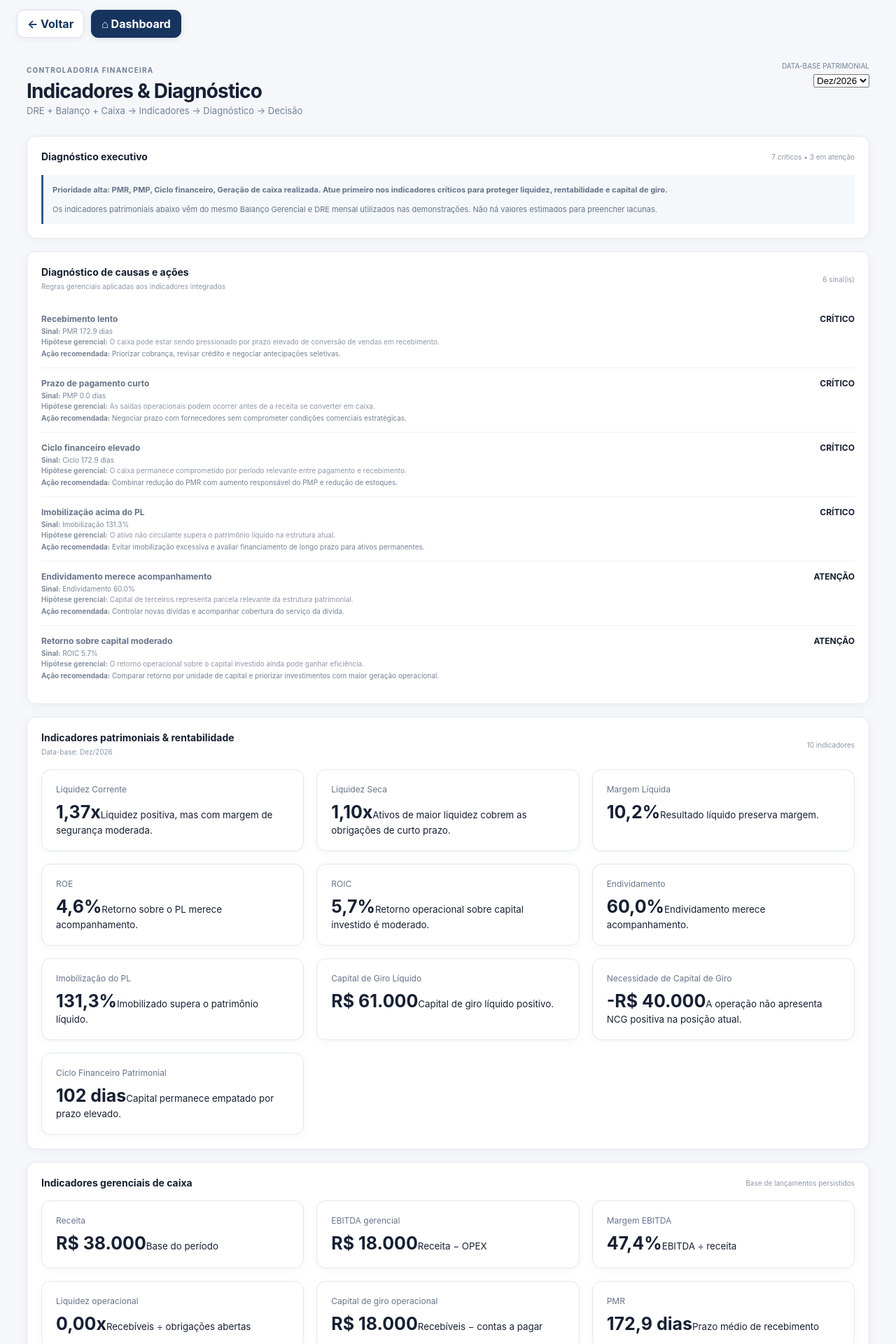
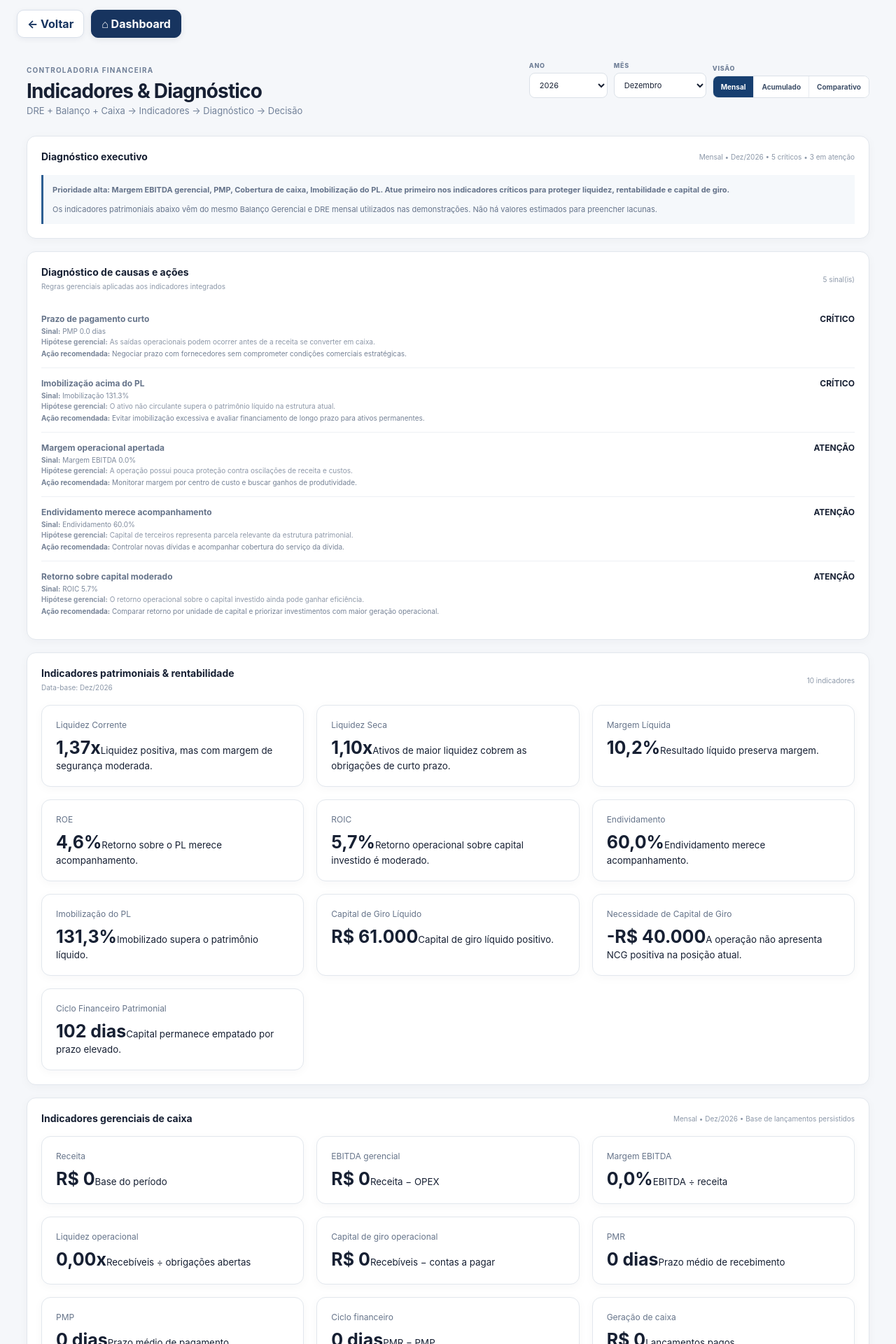
Before and after one commit to cardoso4009-byte/bp-financeiro-bi, a Next.js app: page /indicadores in a window 1280 px wide. Shown: the top 1920 px of the page at 70% size. Built offline with nearby package versions, Linux system fonts and the light colour scheme.

Commit message:
feat: padroniza periodo em indicadores

```diff
--- a/app/indicadores/page.tsx
+++ b/app/indicadores/page.tsx
@@ -5,24 +5,40 @@ import { readFinancialSource } from '@/lib/financial-source'
 import { calculateFinancialIndicators, buildAccountingIndicatorCards, diagnosticSummary, type IndicatorTone } from '@/lib/financial-indicators'
 import { buildFinancialDiagnosis, type DiagnosisSeverity } from '@/lib/financial-diagnosis'
 import { monthlyBalance } from '@/lib/monthly-data'
+import ReportPeriodFilter from '@/components/report-period-filter'
+import type { ReportPeriod } from '@/lib/report-period'
 
 const brl = (n: number) => n.toLocaleString('pt-BR', { style: 'currency', currency: 'BRL', maximumFractionDigits: 0 })
 const pct = (n: number) => `${(n * 100).toFixed(1).replace('.', ',')}%`
 const num = (n: number) => n.toLocaleString('pt-BR', { maximumFractionDigits: 1 })
 const ratio = (n: number) => `${n.toFixed(2).replace('.', ',')}x`
 const fmt = (n: number, unit: string) => unit === 'currency' ? brl(n) : unit === 'percent' ? pct(n) : unit === 'days' ? `${num(n)} dias` : ratio(n)
-const months = monthlyBalance.map((m, i) => ({ key: String(i), label: `${m.month}/2026` }))
 
 export default function IndicadoresPage() {
-  const [sourceMonth, setSourceMonth] = useState(String(monthlyBalance.length - 1))
+  const [period, setPeriod] = useState<ReportPeriod>({ year: 2026, month: 12, view: 'mensal' })
   const source = useMemo(() => readFinancialSource(), [])
-  const data = useMemo(() => calculateFinancialIndicators(source.entries), [source.entries])
-  const accounting = useMemo(() => buildAccountingIndicatorCards(Number(sourceMonth)), [sourceMonth])
+  const periodEntries = useMemo(() => source.entries.filter(e => {
+    const c = e.competence || e.date.slice(0, 7)
+    const start = `${period.year}-${String(period.view === 'mensal' ? period.month : 1).padStart(2, '0')}`
+    const end = `${period.year}-${String(period.month).padStart(2, '0')}`
+    return c >= start && c <= end
+  }), [source.entries, period])
+  const previousEntries = useMemo(() => {
+    const prevMonth = period.month === 1 ? 12 : period.month - 1
+    const prevYear = period.month === 1 ? period.year - 1 : period.year
+    const key = `${prevYear}-${String(prevMonth).padStart(2, '0')}`
+    return source.entries.filter(e => (e.competence || e.date.slice(0, 7)) === key)
+  }, [source.entries, period])
+  const data = useMemo(() => calculateFinancialIndicators(periodEntries), [periodEntries])
+  const previousData = useMemo(() => calculateFinancialIndicators(previousEntries), [previousEntries])
+  const accountingIndex = Math.max(0, Math.min(period.month - 1, monthlyBalance.length - 1))
+  const accounting = useMemo(() => buildAccountingIndicatorCards(accountingIndex), [accountingIndex])
   const diagnoses = useMemo(() => buildFinancialDiagnosis(accounting.snapshot, data.indicators), [accounting.snapshot, data.indicators])
   const margin = data.revenue ? data.ebitda / data.revenue : 0
   const critical = accounting.cards.filter(i => i.tone === 'critical').length + data.indicators.filter(i => i.tone === 'critical').length
   const attention = accounting.cards.filter(i => i.tone === 'attention').length + data.indicators.filter(i => i.tone === 'attention').length
-  const balance = monthlyBalance[Number(sourceMonth)] ?? monthlyBalance[monthlyBalance.length - 1]
+  const balance = monthlyBalance[accountingIndex] ?? monthlyBalance[monthlyBalance.length - 1]
+  const periodLabel = period.view === 'mensal' ? `Mensal • ${balance.month}/${period.year}` : period.view === 'acumulado' ? `Acumulado • Jan–${balance.month}/${period.year}` : `Comparativo • ${balance.month}/${period.year} × mês anterior`
 
   return (
     <main className="content" style={{ marginLeft: 0, width: '100%', maxWidth: 1450, margin: '0 auto' }}>
@@ -32,40 +48,41 @@ export default function IndicadoresPage() {
           <h1>Indicadores & Diagnóstico</h1>
           <p>DRE + Balanço + Caixa → Indicadores → Diagnóstico → Decisão</p>
         </div>
-        <div style={{ display: 'grid', gap: 6, justifyItems: 'end' }}>
-          <span style={{ fontSize: 10, color: '#718098' }}>DATA-BASE PATRIMONIAL</span>
-          <select value={sourceMonth} onChange={e => setSourceMonth(e.target.value)}>
-            {months.map(m => <option key={m.key} value={m.key}>{m.label}</option>)}
-          </select>
-        </div>
+        <ReportPeriodFilter value={period} onChange={setPeriod} years={[2026]} />
       </header>
 
       {source.errors.length > 0 && <div className="panel" style={{ marginBottom: 16 }}><strong>Atenção à base:</strong> {source.errors.join(' ')}</div>}
 
       <section className="panel wide" style={{ marginBottom: 18 }}>
-        <div className="panel-title"><h2>Diagnóstico executivo</h2><span>{critical} críticos • {attention} em atenção</span></div>
+        <div className="panel-title"><h2>Diagnóstico executivo</h2><span>{periodLabel} • {critical} críticos • {attention} em atenção</span></div>
         <div className="note">
           <strong>{diagnosticSummary(data, accounting)}</strong>
           <p style={{ marginBottom: 0 }}>Os indicadores patrimoniais abaixo vêm do mesmo Balanço Gerencial e DRE mensal utilizados nas demonstrações. Não há valores estimados para preencher lacunas.</p>
         </div>
       </section>
 
+      {period.view === 'comparativo' && <section className="panel wide" style={{ marginBottom: 18 }}>
+        <div className="panel-title"><h2>Comparativo gerencial</h2><span>{balance.month}/{period.year} × mês anterior</span></div>
+        <div className="indicator-grid">
+          <Metric title="Receita atual" value={brl(data.revenue)} detail={`Anterior: ${brl(previousData.revenue)}`} tone={data.revenue >= previousData.revenue ? 'normal' : 'attention'} />
+          <Metric title="EBITDA atual" value={brl(data.ebitda)} detail={`Anterior: ${brl(previousData.ebitda)}`} tone={data.ebitda >= previousData.ebitda ? 'normal' : 'attention'} />
+          <Metric title="OPEX atual" value={brl(data.opex)} detail={`Anterior: ${brl(previousData.opex)}`} tone={data.opex <= previousData.opex ? 'normal' : 'attention'} />
+          <Metric title="Geração de caixa" value={brl(data.cashGeneration)} detail={`Anterior: ${brl(previousData.cashGeneration)}`} tone={data.cashGeneration >= previousData.cashGeneration ? 'normal' : 'attention'} />
+        </div>
+      </section>}
+
       <section className="panel wide" style={{ marginBottom: 18 }}>
         <div className="panel-title"><div><h2>Diagnóstico de causas e ações</h2><span>Regras gerenciais aplicadas aos indicadores integrados</span></div><span>{diagnoses.length} sinal(is)</span></div>
-        <div className="rows">
-          {diagnoses.map(d => <DiagnosisCard key={d.key} diagnosis={d} />)}
-        </div>
+        <div className="rows">{diagnoses.map(d => <DiagnosisCard key={d.key} diagnosis={d} />)}</div>
       </section>
 
       <section className="panel wide" style={{ marginBottom: 18 }}>
-        <div className="panel-title"><div><h2>Indicadores patrimoniais & rentabilidade</h2><span>Data-base: {accounting.snapshot.month}/2026</span></div><span>{accounting.cards.length} indicadores</span></div>
-        <div className="indicator-grid">
-          {accounting.cards.map(i => <Metric key={i.key} title={i.label} value={fmt(i.value, i.unit)} detail={i.interpretation} tone={i.tone} />)}
-        </div>
+        <div className="panel-title"><div><h2>Indicadores patrimoniais & rentabilidade</h2><span>Data-base: {accounting.snapshot.month}/{period.year}</span></div><span>{accounting.cards.length} indicadores</span></div>
+        <div className="indicator-grid">{accounting.cards.map(i => <Metric key={i.key} title={i.label} value={fmt(i.value, i.unit)} detail={i.interpretation} tone={i.tone} />)}</div>
       </section>
 
       <section className="panel wide" style={{ marginBottom: 18 }}>
-        <div className="panel-title"><h2>Indicadores gerenciais de caixa</h2><span>Base de lançamentos persistidos</span></div>
+        <div className="panel-title"><h2>Indicadores gerenciais de caixa</h2><span>{periodLabel} • Base de lançamentos persistidos</span></div>
         <div className="indicator-grid">
           <Metric title="Receita" value={brl(data.revenue)} detail="Base do período" />
           <Metric title="EBITDA gerencial" value={brl(data.ebitda)} detail="Receita − OPEX" tone={data.ebitda < 0 ? 'critical' : 'normal'} />
@@ -81,62 +98,16 @@ export default function IndicadoresPage() {
       </section>
 
       <div className="grid">
-        <section className="panel">
-          <div className="panel-title"><h2>Capital de Giro & Liquidez</h2><span>Leitura patrimonial</span></div>
-          <div className="rows">
-            <Row label="Ativo Circulante" value={balance.ativoCirculante} />
-            <Row label="Passivo Circulante" value={balance.passivoCirculante} />
-            <Row label="Estoques" value={balance.estoques} />
-            <Row label="Capital de Giro Líquido" value={accounting.snapshot.workingCapital} />
-            <Row label="Necessidade de Capital de Giro" value={accounting.snapshot.ncg} />
-            <Row label="Ciclo Financeiro" value={accounting.snapshot.cashConversionCycle} currency={false} suffix=" dias" />
-          </div>
-        </section>
-        <section className="panel">
-          <div className="panel-title"><h2>Plano de ação</h2><span>Prioridades gerenciais</span></div>
-          <div className="rows">
-            <Action title="Liquidez" text={accounting.snapshot.currentRatio < 1 ? 'Capital circulante insuficiente: proteger caixa e reprogramar saídas.' : accounting.snapshot.currentRatio < 1.2 ? 'Liquidez positiva, porém com pouca folga.' : 'Manter colchão de liquidez.'} />
-            <Action title="Rentabilidade" text={accounting.snapshot.netMargin < .05 ? 'Margem líquida estreita: revisar preço, custos e OPEX.' : 'Preservar rentabilidade e disciplina de custos.'} />
-            <Action title="Capital de giro" text={accounting.snapshot.ncg > 0 ? 'Reduzir recursos empatados em recebíveis/estoques ou ampliar prazo com fornecedores.' : 'Monitorar equilíbrio operacional do ciclo.'} />
-            <Action title="Endividamento" text={accounting.snapshot.debtRatio > .7 ? 'Priorizar desalavancagem e gestão do serviço da dívida.' : accounting.snapshot.debtRatio > .5 ? 'Acompanhar estrutura de capital e novas dívidas.' : 'Manter estrutura de capital equilibrada.'} />
-          </div>
-        </section>
+        <section className="panel"><div className="panel-title"><h2>Capital de Giro & Liquidez</h2><span>Leitura patrimonial</span></div><div className="rows"><Row label="Ativo Circulante" value={balance.ativoCirculante} /><Row label="Passivo Circulante" value={balance.passivoCirculante} /><Row label="Estoques" value={balance.estoques} /><Row label="Capital de Giro Líquido" value={accounting.snapshot.workingCapital} /><Row label="Necessidade de Capital de Giro" value={accounting.snapshot.ncg} /><Row label="Ciclo Financeiro" value={accounting.snapshot.cashConversionCycle} currency={false} suffix=" dias" /></div></section>
+        <section className="panel"><div className="panel-title"><h2>Plano de ação</h2><span>Prioridades gerenciais</span></div><div className="rows"><Action title="Liquidez" text={accounting.snapshot.currentRatio < 1 ? 'Capital circulante insuficiente: proteger caixa e reprogramar saídas.' : accounting.snapshot.currentRatio < 1.2 ? 'Liquidez positiva, porém com pouca folga.' : 'Manter colchão de liquidez.'} /><Action title="Rentabilidade" text={accounting.snapshot.netMargin < .05 ? 'Margem líquida estreita: revisar preço, custos e OPEX.' : 'Preservar rentabilidade e disciplina de custos.'} /><Action title="Capital de giro" text={accounting.snapshot.ncg > 0 ? 'Reduzir recursos empatados em recebíveis/estoques ou ampliar prazo com fornecedores.' : 'Monitorar equilíbrio operacional do ciclo.'} /><Action title="Endividamento" text={accounting.snapshot.debtRatio > .7 ? 'Priorizar desalavancagem e gestão do serviço da dívida.' : accounting.snapshot.debtRatio > .5 ? 'Acompanhar estrutura de capital e novas dívidas.' : 'Manter estrutura de capital equilibrada.'} /></div></section>
       </div>
 
-      <section className="panel wide">
-        <div className="panel-title"><h2>Mapa completo de indicadores</h2><span>{data.indicators.length + accounting.cards.length} indicadores integrados</span></div>
-        <div className="rows">
-          {[...accounting.cards, ...data.indicators].map(i => <div className="row" key={i.key}><span><b>{i.label}</b><small style={{ display: 'block', opacity: .7 }}>{i.interpretation}</small></span><b className={`tone-${i.tone}`}>{fmt(i.value, i.unit)}</b></div>)}
-        </div>
-      </section>
+      <section className="panel wide"><div className="panel-title"><h2>Mapa completo de indicadores</h2><span>{data.indicators.length + accounting.cards.length} indicadores integrados</span></div><div className="rows">{[...accounting.cards, ...data.indicators].map(i => <div className="row" key={i.key}><span><b>{i.label}</b><small style={{ display: 'block', opacity: .7 }}>{i.interpretation}</small></span><b className={`tone-${i.tone}`}>{fmt(i.value, i.unit)}</b></div>)}</div></section>
     </main>
   )
 }
 
-function Metric({ title, value, detail, tone = 'normal' }: { title: string; value: string; detail: string; tone?: IndicatorTone }) {
-  return <div className={`indicator indicator-${tone}`}><span>{title}</span><strong>{value}</strong><small>{detail}</small></div>
-}
-
-function Row({ label, value, currency = true, suffix = '' }: { label: string; value: number; currency?: boolean; suffix?: string }) {
-  return <div className="row"><span>{label}</span><b>{currency ? brl(value) : `${num(value)}${suffix}`}</b></div>
-}
-
-function Action({ title, text }: { title: string; text: string }) {
-  return <div className="row"><span><b>{title}</b><small style={{ display: 'block', opacity: .75 }}>{text}</small></span><b>→</b></div>
-}
-
-function DiagnosisCard({ diagnosis }: { diagnosis: { severity: DiagnosisSeverity; title: string; signal: string; hypothesis: string; action: string } }) {
-  const label = diagnosis.severity === 'critical' ? 'CRÍTICO' : diagnosis.severity === 'attention' ? 'ATENÇÃO' : 'POSITIVO'
-  const tone = diagnosis.severity === 'positive' ? 'normal' : diagnosis.severity
-  return (
-    <div className={`row indicator-${diagnosis.severity}`} style={{ display: 'grid', gridTemplateColumns: '1fr auto', gap: 16, alignItems: 'start', padding: '14px 0' }}>
-      <span>
-        <b>{diagnosis.title}</b>
-        <small style={{ display: 'block', opacity: .85, marginTop: 4 }}><strong>Sinal:</strong> {diagnosis.signal}</small>
-        <small style={{ display: 'block', opacity: .75, marginTop: 3 }}><strong>Hipótese gerencial:</strong> {diagnosis.hypothesis}</small>
-        <small style={{ display: 'block', opacity: .9, marginTop: 5 }}><strong>Ação recomendada:</strong> {diagnosis.action}</small>
-      </span>
-      <b className={`tone-${tone}`}>{label}</b>
-    </div>
-  )
-}
+function Metric({ title, value, detail, tone = 'normal' }: { title: string; value: string; detail: string; tone?: IndicatorTone }) { return <div className={`indicator indicator-${tone}`}><span>{title}</span><strong>{value}</strong><small>{detail}</small></div> }
+function Row({ label, value, currency = true, suffix = '' }: { label: string; value: number; currency?: boolean; suffix?: string }) { return <div className="row"><span>{label}</span><b>{currency ? brl(value) : `${num(value)}${suffix}`}</b></div> }
+function Action({ title, text }: { title: string; text: string }) { return <div className="row"><span><b>{title}</b><small style={{ display: 'block', opacity: .75 }}>{text}</small></span><b>→</b></div> }
+function DiagnosisCard({ diagnosis }: { diagnosis: { severity: DiagnosisSeverity; title: string; signal: string; hypothesis: string; action: string } }) { const label = diagnosis.severity === 'critical' ? 'CRÍTICO' : diagnosis.severity === 'attention' ? 'ATENÇÃO' : 'POSITIVO'; const tone = diagnosis.severity === 'positive' ? 'normal' : diagnosis.severity; return <div className={`row indicator-${diagnosis.severity}`} style={{ display: 'grid', gridTemplateColumns: '1fr auto', gap: 16, alignItems: 'start', padding: '14px 0' }}><span><b>{diagnosis.title}</b><small style={{ display: 'block', opacity: .85, marginTop: 4 }}><strong>Sinal:</strong> {diagnosis.signal}</small><small style={{ display: 'block', opacity: .75, marginTop: 3 }}><strong>Hipótese gerencial:</strong> {diagnosis.hypothesis}</small><small style={{ display: 'block', opacity: .9, marginTop: 5 }}><strong>Ação recomendada:</strong> {diagnosis.action}</small></span><b className={`tone-${tone}`}>{label}</b></div> }
```
